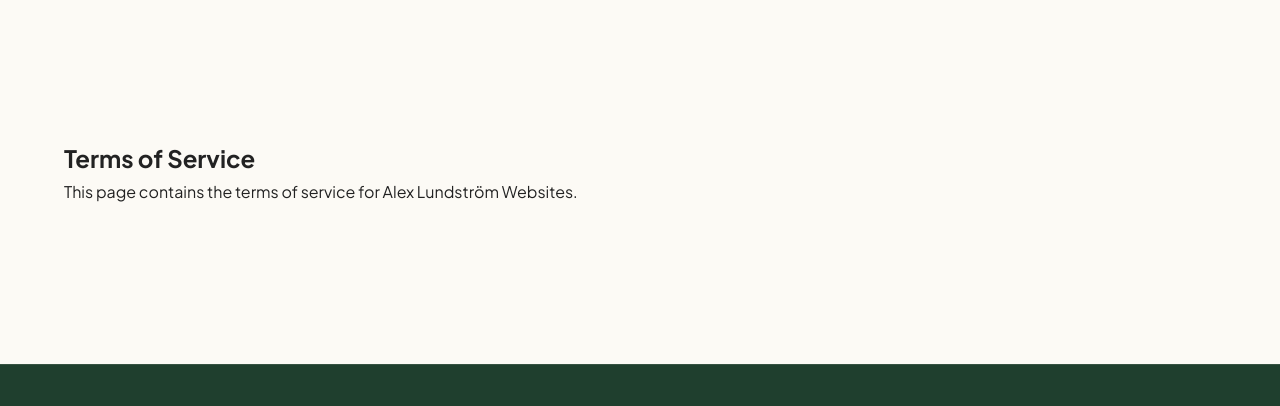
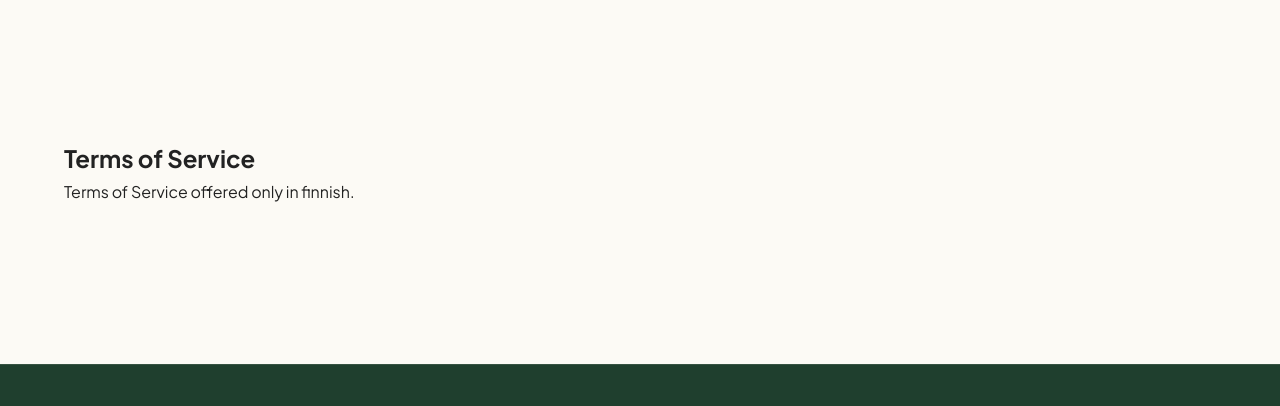
Before and after one commit to AlexLundstrom/alex-lundstrom-websites, a website: page public/palveluehdot/index.html in a window 1280 px wide. Both pictures are taken after a click on the button "EN". Shown: the part 72-478 px from the top of the page. Drawn offline with Linux system fonts and the light colour scheme.

Commit message:
Add english warning to terms of service and privacy

```diff
--- a/public/palveluehdot/index.html
+++ b/public/palveluehdot/index.html
@@ -47,7 +47,7 @@
       </h1>
 
       <p class="terms-intro">
-        <span class="lang-en">This page contains the terms of service for Alex Lundström Websites.</span>
+        <span class="lang-en">Terms of Service offered only in finnish.</span>
         <span class="lang-fi">Voimassa alkaen: 3.8.2026<br>
           Palveluntarjoaja: Alex Lundström Verkkosivut<br>
           Y-tunnus: 3641913-7<br>
```
Also changed, not shown: public/tietosuojaseloste/index.html (+1 -1 lines).
